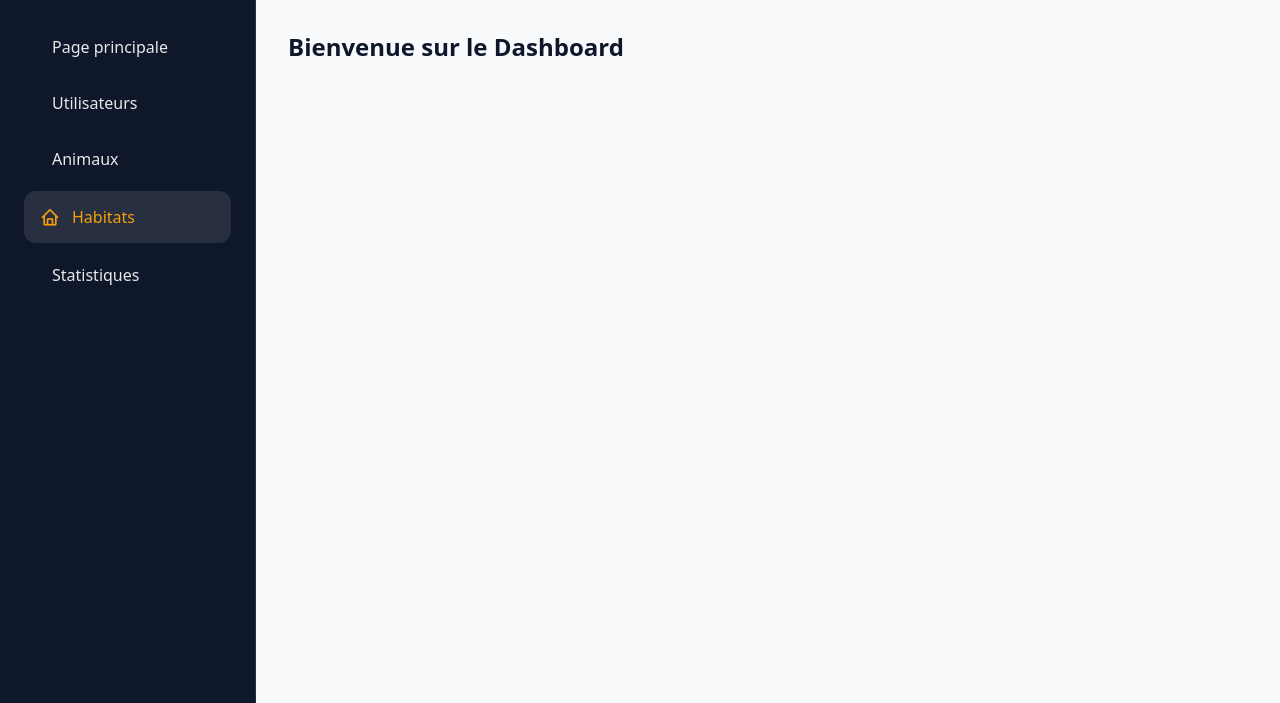
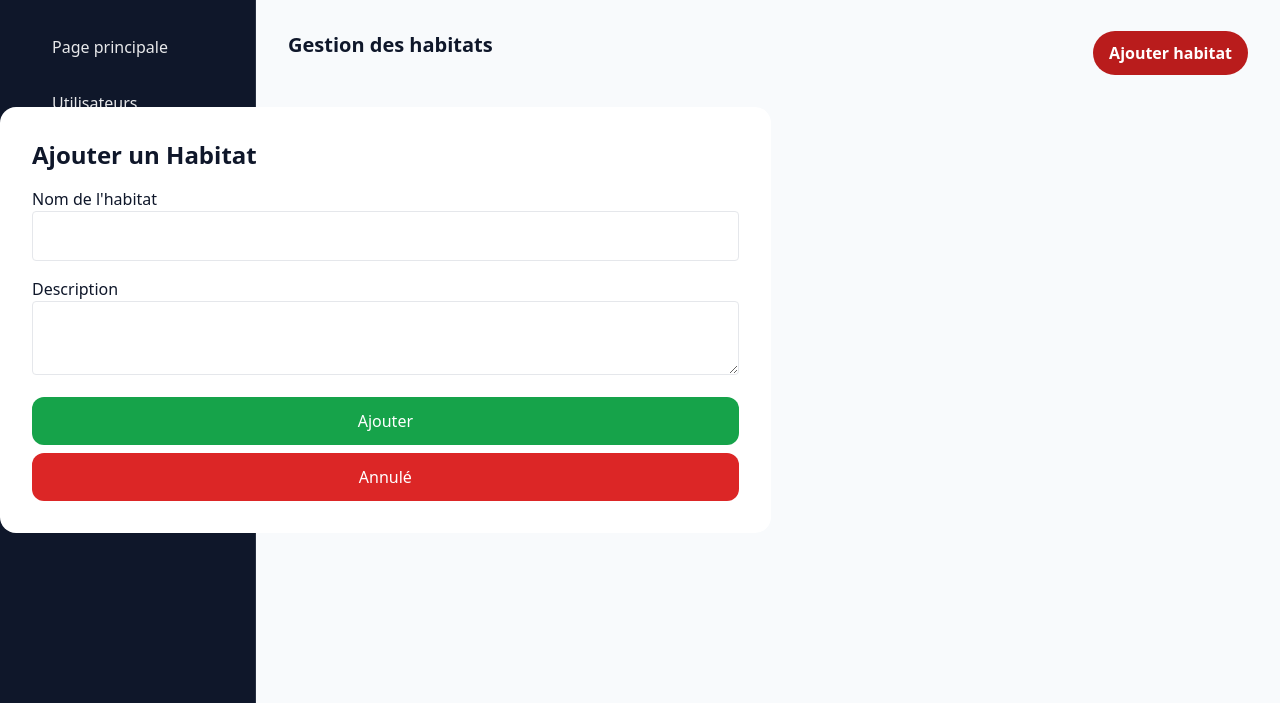
Before and after one commit to AZIZABADA10/ASSAD, a PHP site: page /pages/admin/manage_habitats.php in a window 1280 px wide. Shown: the part 97-800 px from the top of the page. Run offline with PHP 8.4, Linux system fonts and the light colour scheme; a user stored in the database is signed in; some libraries are stand-ins or nearby versions.

Commit message:
feat: l'ajoute de modal d'ajouter habitat

```diff
--- a/pages/admin/manage_animals.php
+++ b/pages/admin/manage_animals.php
@@ -109,7 +109,7 @@ if (!isset($_SESSION['user'])) {
 
     <!-- Main content -->
     <main class="ml-64 w-full p-8">
-      <h1 class="text-2xl font-bold mb-4">Bienvenue sur le Dashboard</h1>
+      <h2 class="text-xl font-bold mb-4">Gestion des animaux</h2>
 
 
 
--- a/pages/admin/manage_habitats.php
+++ b/pages/admin/manage_habitats.php
@@ -109,13 +109,57 @@ if (!isset($_SESSION['user'])) {
 
     <!-- Main content -->
     <main class="ml-64 w-full p-8">
-      <h1 class="text-2xl font-bold mb-4">Bienvenue sur le Dashboard</h1>
-
-
+      <div class="flex justify-between">
+        <h2 class="text-xl font-bold mb-4">Gestion des habitats</h2>
+        <button
+        onclick="afficher_modal('habitatModalAdd')"
+         class="bg-red-700 text-white px-4 rounded-full font-semibold hover:scale-105 transition-all"
+        >Ajouter habitat</button>
+      </div>
 
     </main>
 
   </div>
 
+
+  <div id="habitatModalAdd" class="modal fixed w-400 ">
+            <div class="modal-content bg-white p-8 rounded-2xl">
+
+                <div class="flex justify-between">
+                    <h2 class="text-2xl font-bold mb-4">Ajouter un Habitat</h2>
+                <button onclick="Masquer_modal('habitatModalAdd')" class="text-gray-500 text-xl">
+                    <i class="fas fa-times"></i>
+                </button>
+                </div>
+
+                <form method="POST" action="actions/ajouter_habitat.php">
+                    <label>Nom de l'habitat</label>
+                    <input type="text" name="nom_habitat" required class="w-full border p-3 rounded mb-4">
+
+                    <label>Description</label>
+                    <textarea name="description_habitat" required class="w-full border p-3 rounded mb-4"></textarea>
+
+                    <div>
+                      <button type="submit" name="ajouter_habitat"
+                        class="w-full bg-green-600 text-white py-3 rounded-xl">
+                        Ajouter
+                    </button>
+                    <button
+                    onclick="Masquer_modal('habitatModalAdd')"
+                    class="w-full mt-2 bg-red-600 text-white py-3 rounded-xl"
+                    >Annulé</button>
+                    </div>
+                </form>
+
+            </div>
+  <script>
+    function afficher_modal(id_modal){
+      document.getElementById(id_modal).classList.remove('hidden');
+      // console.log("test function afficher modal!");
+    }
+    function Masquer_modal(id_modal){
+      document.getElementById(id_modal).classList.add('hidden');
+    }
+  </script>
 </body>
 </html>
--- a/pages/admin/manage_users.php
+++ b/pages/admin/manage_users.php
@@ -109,7 +109,7 @@ if (!isset($_SESSION['user'])) {
 
     <!-- Main content -->
     <main class="ml-64 w-full p-8">
-      <h2 class="text-xl font-bold mb-4">Liste des utilisateurs</h2>
+      <h2 class="text-xl font-bold mb-4">Gestion des utilisateurs</h2>
 
         <table class="w-full text-left border-collapse">
           <thead class="bg-gray-200">
--- a/pages/admin/stats.php
+++ b/pages/admin/stats.php
@@ -109,7 +109,7 @@ if (!isset($_SESSION['user'])) {
 
     <!-- Main content -->
     <main class="ml-64 w-full p-8">
-      <h1 class="text-2xl font-bold mb-4">Bienvenue sur le Dashboard</h1>
+      <h2 class="text-xl font-bold mb-4">Statistiques</h2>
 
 
 
```
Also changed, not shown: DB/shema.sql (+21 -0 lines).
